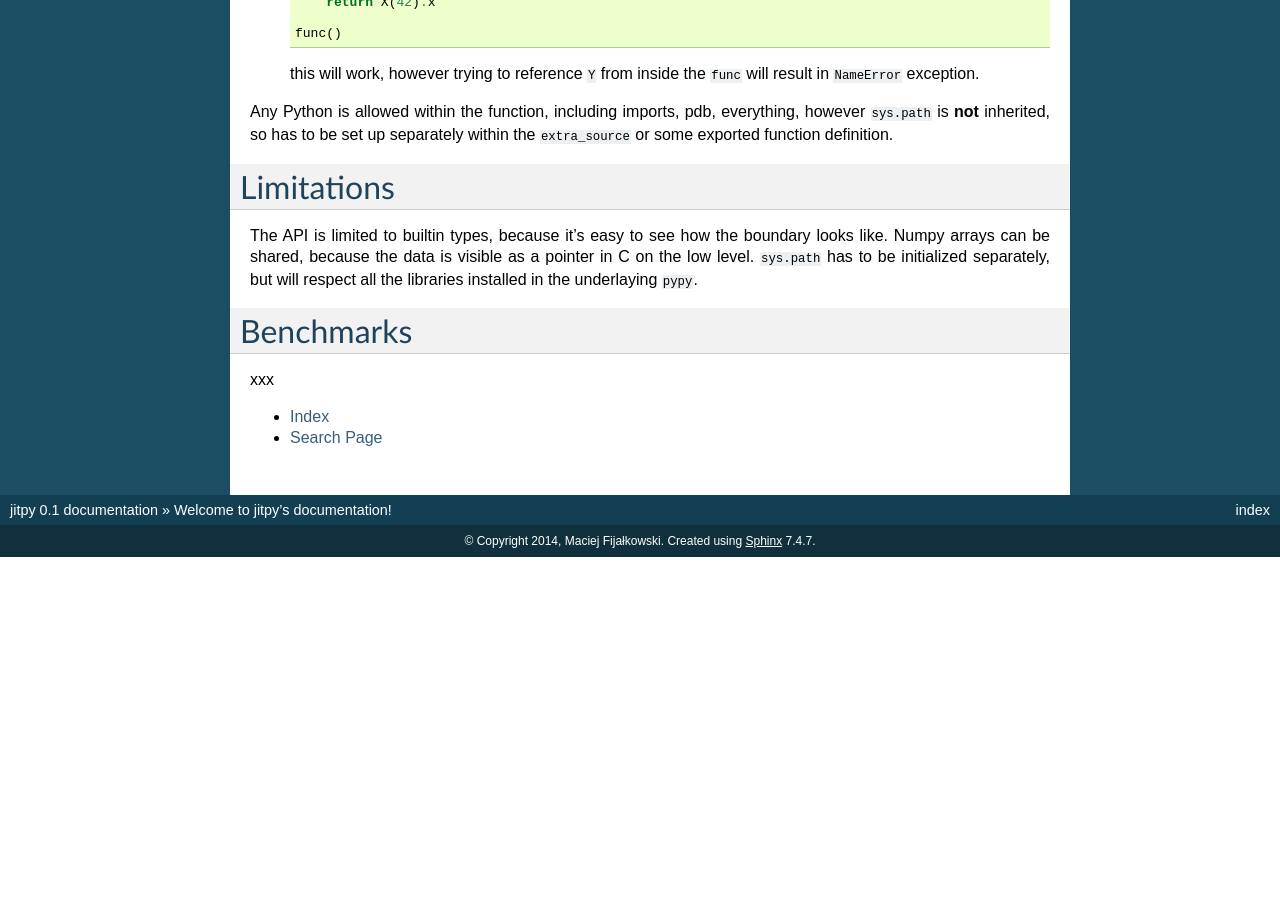
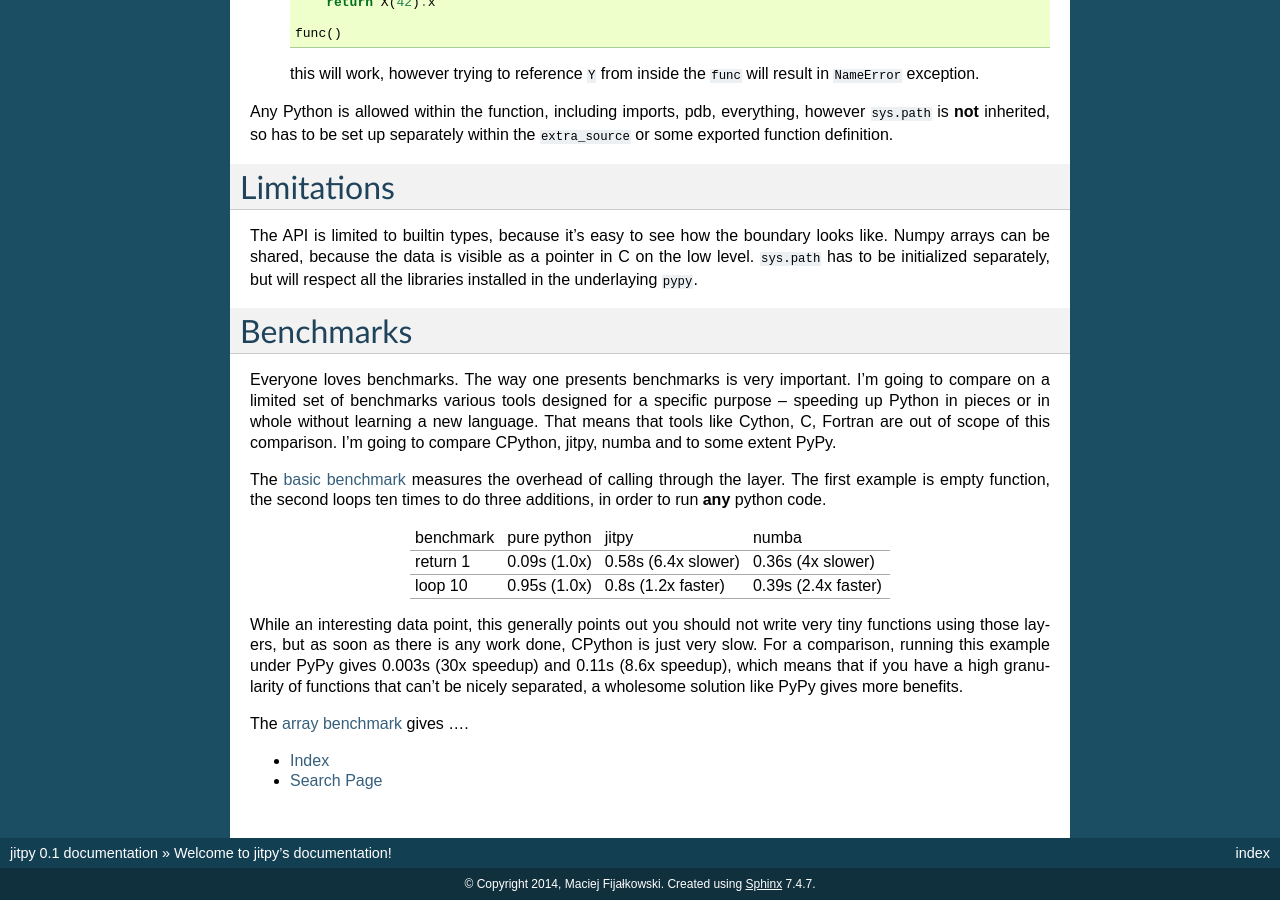
Before and after one commit to fijal/jitpy, a Sphinx documentation site: the page built from doc/index.rst, in a window 1280 px wide and 900 px high, scrolled down 1315 px. Built offline with Sphinx 7.4.7, drawn with Linux system fonts in a browser that asks for light colours; before the commit the page ends 1872 px from its top, so only the background shows below that.

Commit message:
work on docs

```diff
--- a/doc/index.rst
+++ b/doc/index.rst
@@ -110,10 +110,38 @@ respect all the libraries installed in the underlaying ``pypy``.
 Benchmarks
 ==========
 
-xxx
+Everyone loves benchmarks. The way one presents benchmarks is very important.
+I'm going to compare on a limited set of benchmarks various tools designed
+for a specific purpose -- speeding up Python in pieces or in whole without
+learning a new language. That means that tools like Cython, C, Fortran are
+out of scope of this comparison. I'm going to compare CPython, jitpy, numba
+and to some extent PyPy.
+
+The `basic benchmark`_ measures the overhead of calling through the layer.
+The first example is empty function, the second loops ten times to do
+three additions, in order to run **any** python code.
+
++-----------+--------------+---------------------+---------------------+
+| benchmark | pure python  | jitpy               | numba               |
++-----------+--------------+---------------------+---------------------+
+| return 1  | 0.09s (1.0x) | 0.58s (6.4x slower) | 0.36s (4x slower)   |
++-----------+--------------+---------------------+---------------------+
+| loop 10   | 0.95s (1.0x) | 0.8s (1.2x faster)  | 0.39s (2.4x faster) |
++-----------+--------------+---------------------+---------------------+
+
+While an interesting data point, this generally points out you should not
+write very tiny functions using those layers, but as soon as there is any
+work done, CPython is just very slow. For a comparison, running this example
+under PyPy gives 0.003s (30x speedup) and 0.11s (8.6x speedup), which means
+that if you have a high granularity of functions that can't be nicely separated,
+a wholesome solution like PyPy gives more benefits.
+
+The `array benchmark`_ gives ....
 
 .. _`nightlies`: http://buildbot.pypy.org/nightly/trunk/
 .. _`numba`: http://numba.pydata.org/
+.. _`basic benchmark`: xxx
+.. _`array benchmark`: xxx
 
 * :ref:`genindex`
 * :ref:`search`
```
